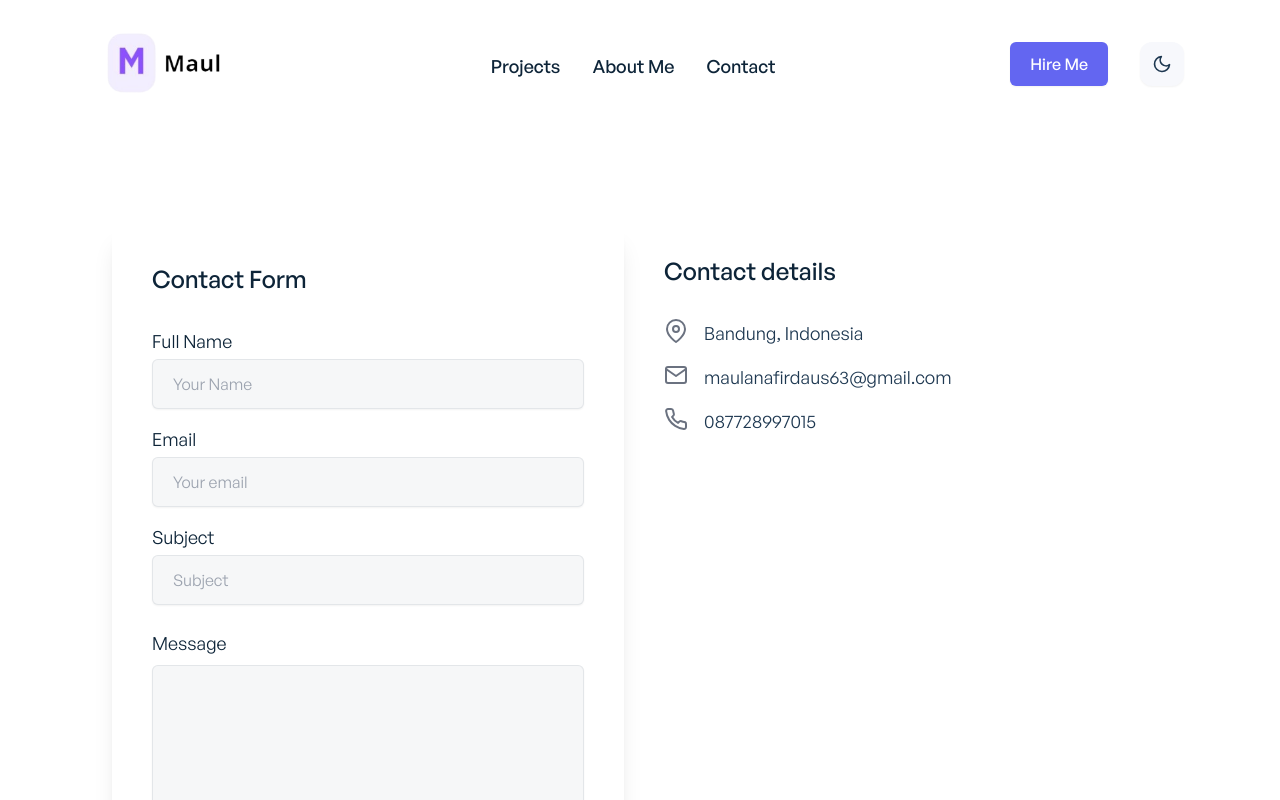
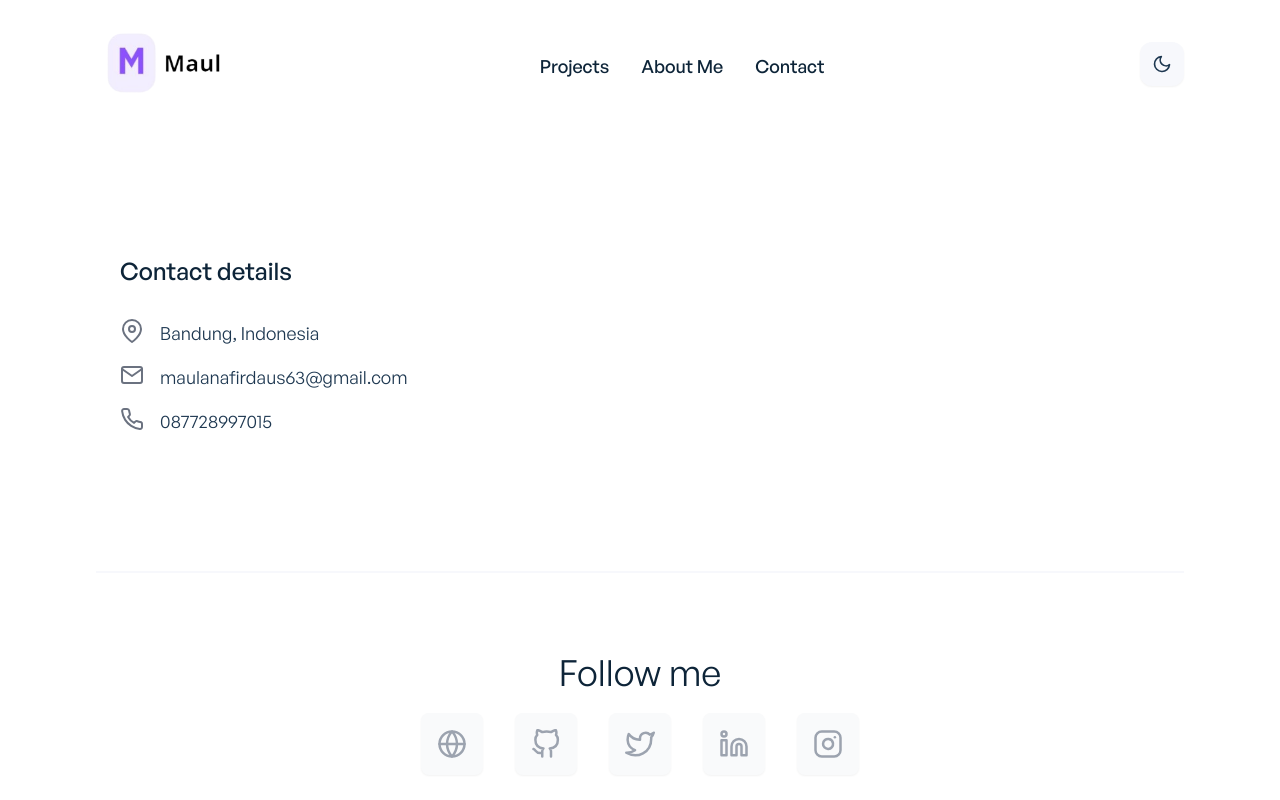
Before and after one commit to Maull09/PortoMaul, a React (Create React App) app: page /contact in a window 1280 px wide. Shown: the top 800 px of the page. Built offline with nearby package versions, Linux system fonts and the light colour scheme.

Commit message:
fix footer, delete contact form and hire me

```diff
--- a/src/components/shared/AppFooter.jsx
+++ b/src/components/shared/AppFooter.jsx
@@ -11,7 +11,7 @@
 	{
 		id: 1,
 		icon: <FiGlobe />,
-		url: 'https://www.stoman.me/',
+		url: 'https://portofolio-maul.vercel.app/',
 	},
 	{
 		id: 2,
--- a/src/components/shared/AppHeader.jsx
+++ b/src/components/shared/AppHeader.jsx
@@ -129,7 +129,7 @@
 					>
 						Contact
 					</Link>
-					<div className="border-t-2 pt-3 sm:pt-0 sm:border-t-0 border-primary-light dark:border-secondary-dark">
+					{/* <div className="border-t-2 pt-3 sm:pt-0 sm:border-t-0 border-primary-light dark:border-secondary-dark">
 						<span
 							onClick={showHireMeModal}
 							className="font-general-medium sm:hidden block text-left text-md bg-indigo-500 hover:bg-indigo-600 text-white shadow-sm rounded-sm px-4 py-2 mt-2 duration-300 w-24"
@@ -137,7 +137,7 @@
 						>
 							<Button title="Hire Me" />
 						</span>
-					</div>
+					</div> */}
 				</div>
 
 				{/* Header links large screen */}
@@ -167,7 +167,7 @@
 
 				{/* Header right section buttons */}
 				<div className="hidden sm:flex justify-between items-center flex-col md:flex-row">
-					<div className="hidden md:flex">
+					{/* <div className="hidden md:flex">
 						<span
 							onClick={showHireMeModal}
 							className="text-md font-general-medium bg-indigo-500 hover:bg-indigo-600 text-white shadow-sm rounded-md px-5 py-2.5 duration-300"
@@ -175,7 +175,7 @@
 						>
 							<Button title="Hire Me" />
 						</span>
-					</div>
+					</div> */}
 
 					{/* Theme switcher large screen */}
 					<div
@@ -192,7 +192,7 @@
 				</div>
 			</div>
 			{/* Hire me modal */}
-			<div>
+			{/* <div>
 				{showModal ? (
 					<HireMeModal
 						onClose={showHireMeModal}
@@ -200,7 +200,7 @@
 					/>
 				) : null}
 				{showModal ? showHireMeModal : null}
-			</div>
+			</div> */}
 		</motion.nav>
 	);
 };
--- a/src/pages/Contact.jsx
+++ b/src/pages/Contact.jsx
@@ -14,7 +14,7 @@
 			}}
 			className="container mx-auto flex flex-col-reverse lg:flex-row py-5 lg:py-10 lg:mt-10"
 		>
-			<ContactForm />
+			{/* <ContactForm /> */}
 			<ContactDetails />
 		</motion.div>
 	);
```
